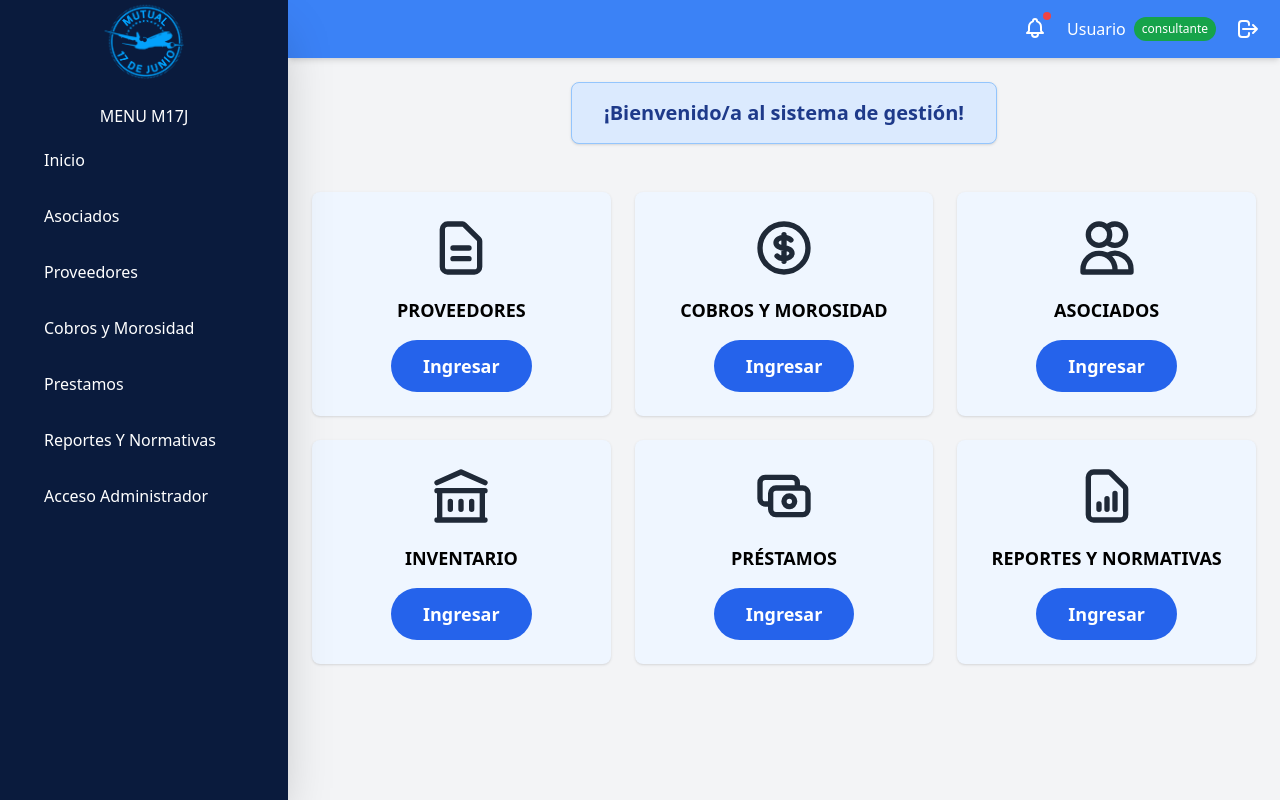
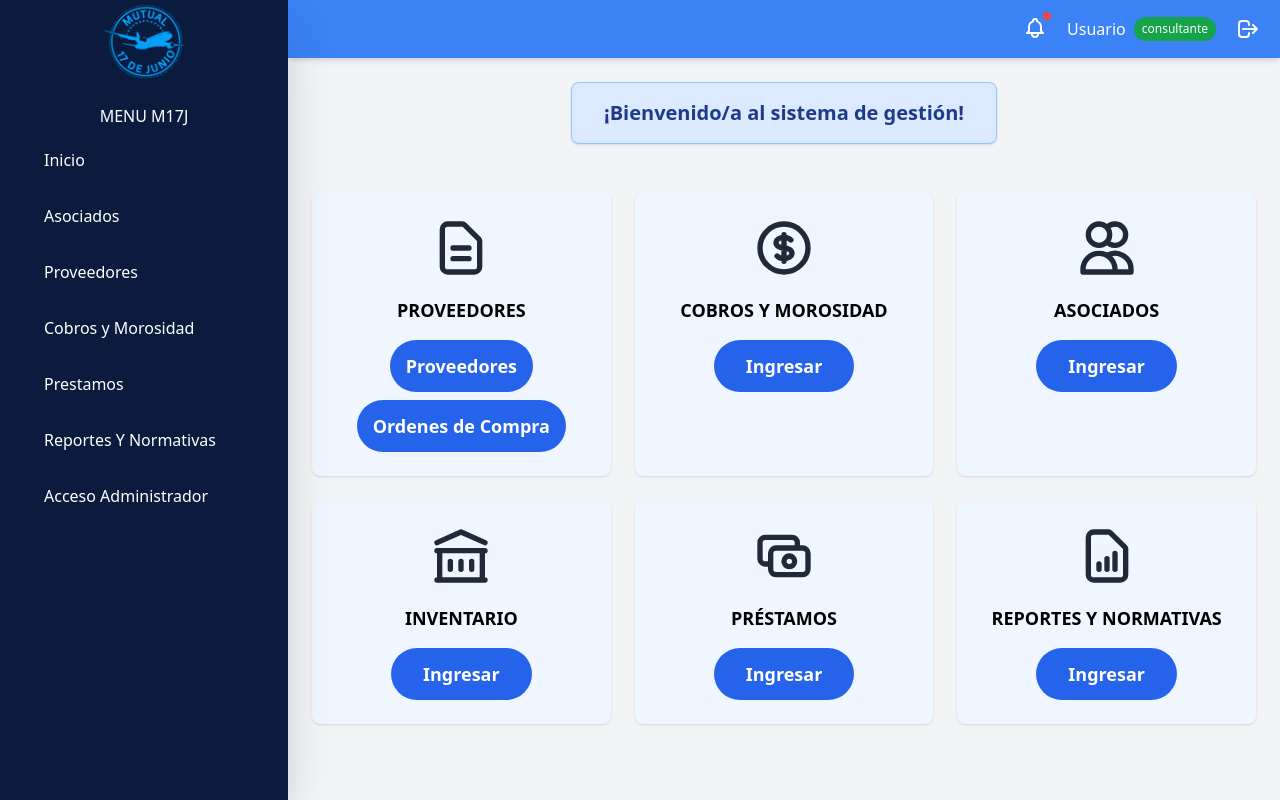
Before and after one commit to alanfrancoa/Mutual-17-Junio, a React (Create React App) app in the folder frontend/Mutual/: page /dashboard in a window 1280 px wide. Built offline with nearby package versions, Linux system fonts and the light colour scheme.

Commit message:
se agregó boton de prueba. (falta hacer una página mas "home" del módulo)

```diff
--- a/frontend/Mutual/src/pages/dashboard/Dashboard.tsx
+++ b/frontend/Mutual/src/pages/dashboard/Dashboard.tsx
@@ -52,9 +52,15 @@ const Dashboard: React.FC<DashboardProps> = ({ hasNotifications = true }) => {
                 </h3>
                 <button
                   onClick={() => navigate("/proveedores/ordenes/nueva")}
-                  className="mt-2 px-8 py-3 bg-blue-600 text-white rounded-full text-lg font-semibold hover:bg-blue-700 transition"
+                  className="mt-2 px-4 py-3 bg-blue-600 text-white rounded-full text-lg font-semibold hover:bg-blue-700 transition"
                 >
-                  Ingresar
+                  Proveedores
+                </button>
+                <button
+                  onClick={() => navigate("/proveedores/ordenes/nueva")}
+                  className="mt-2 px-4 py-3 bg-blue-600 text-white rounded-full text-lg font-semibold hover:bg-blue-700 transition"
+                >
+                  Ordenes de Compra
                 </button>
               </div>
             </div>
```
